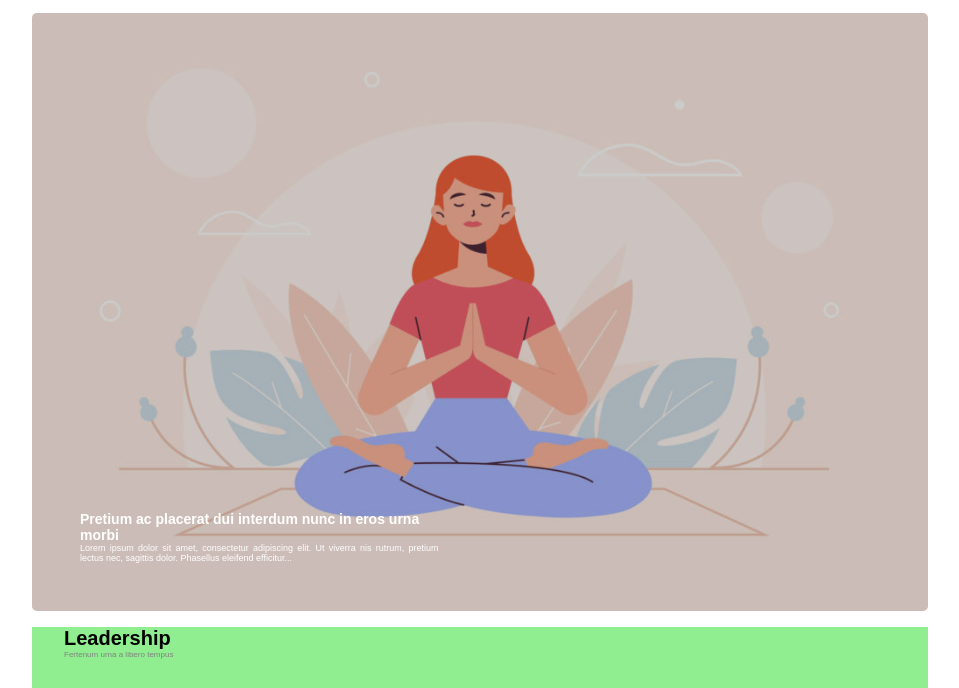
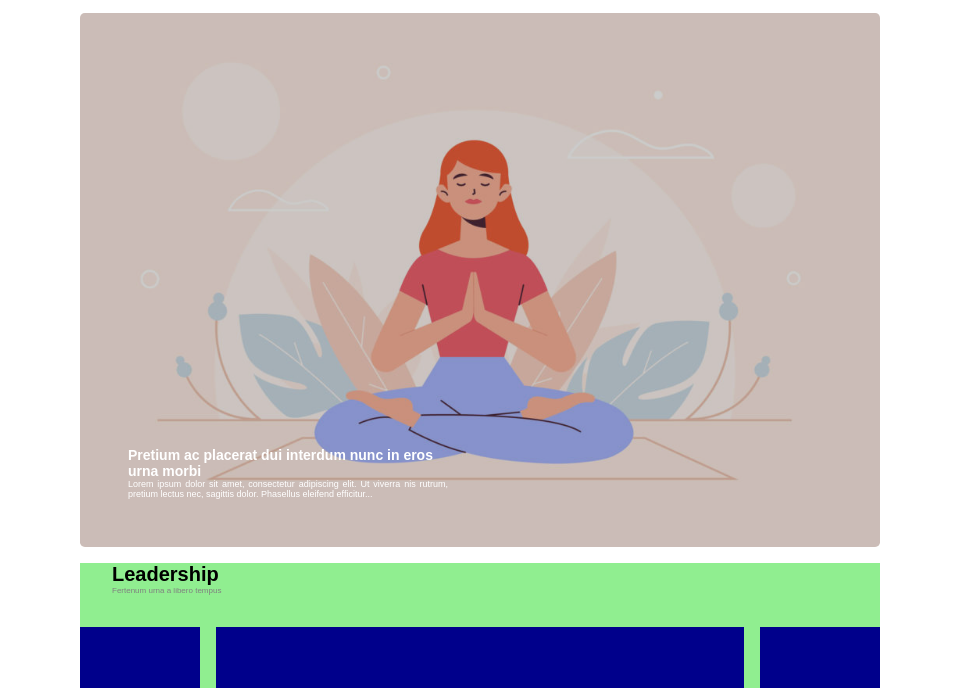
Before and after one commit to SharyMirko/htmlcss-wp, a plain HTML site: page index.html in a window 1280 px wide. Shown: the part 107-795 px from the top of the page, without its empty margins (160-1119 px from the left). Drawn offline with Linux system fonts and the light colour scheme.

Commit message:
tornoaipixel

```diff
--- a/css/style.css
+++ b/css/style.css
@@ -17,7 +17,7 @@ a:hover {
 }
 
 .container {
-    max-width: 70%;
+    max-width: 800px;
     margin: 0 auto;
 }
 
```
